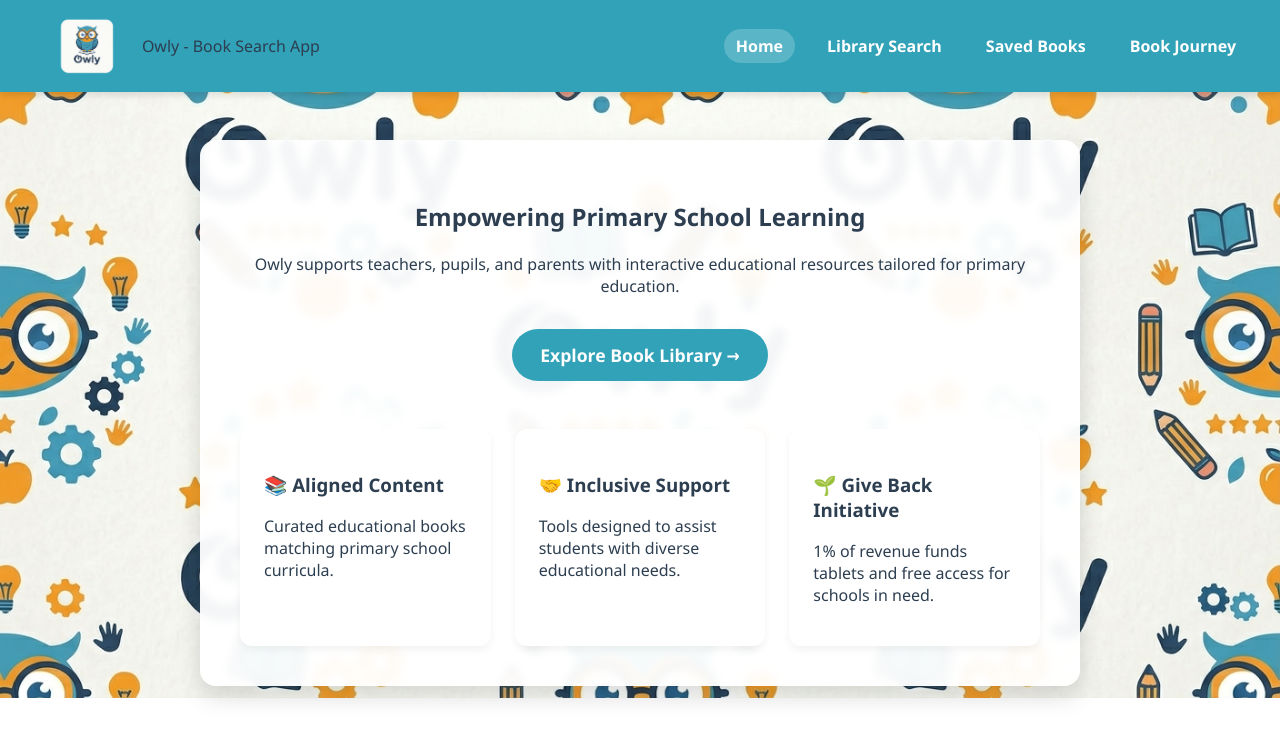
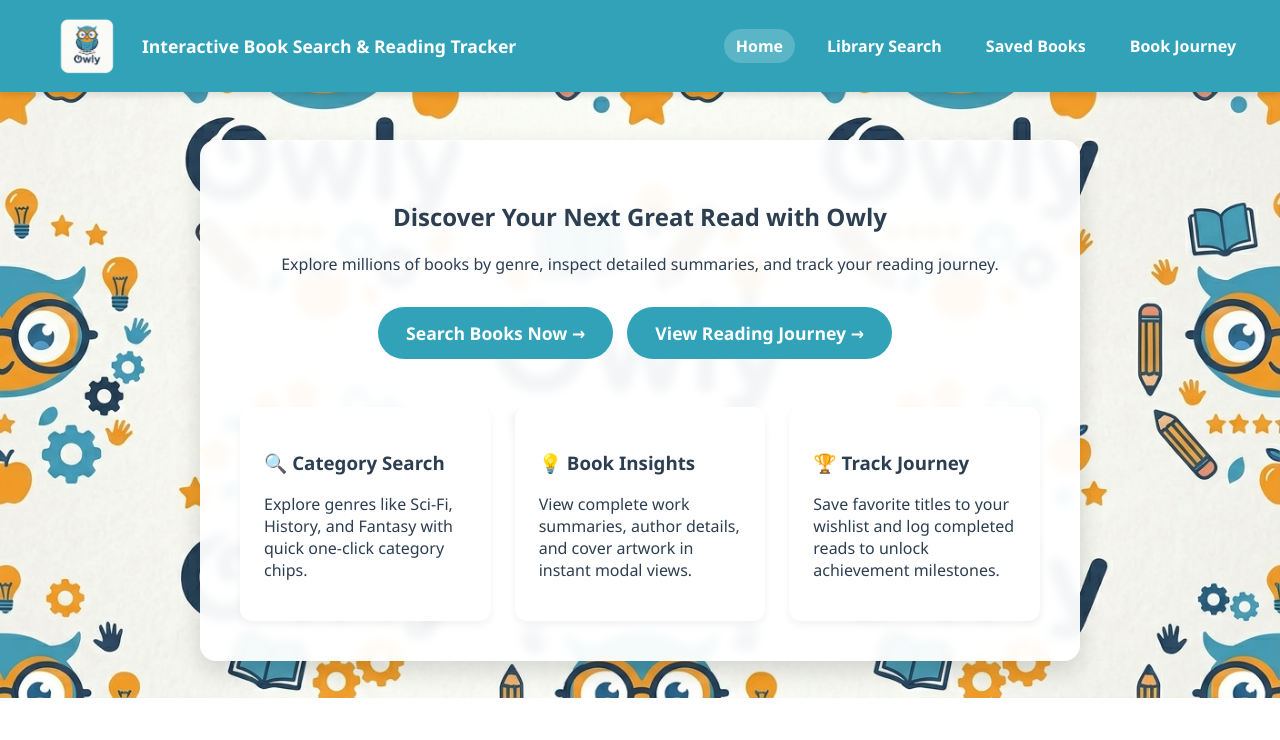
Before and after one commit to filos93/owly-book-search, a website built with Vite: page index.html in a window 1280 px wide. Built offline with nearby package versions, Linux system fonts and the light colour scheme.

Commit message:
feat: add SEO meta tags, Open Graph cards

```diff
--- a/index.html
+++ b/index.html
@@ -3,7 +3,21 @@
 <head>
   <meta charset="UTF-8" />
   <meta name="viewport" content="width=device-width, initial-scale=1.0" />
-  <title>Owly - Book Search App</title>
+  <title>Owly - Interactive Book Search & Reading Tracker</title>
+  <meta name="description" content="Discover new books, explore genres via interactive category chips, and track your reading goals." />
+  <meta name="robots" content="index, follow" />
+  <meta name="viewport" content="width=device-width, initial-scale=1.0" />
+  <!-- Open Graph / Facebook / LinkedIn -->
+  <meta property="og:type" content="website" />
+  <meta property="og:title" content="Owly - Interactive Book Search & Reading Tracker" />
+  <meta property="og:description" content="Discover new books, explore genres via interactive category chips, and track your reading goals." />
+  <meta property="og:image" content="/img/logo.png" />
+  <meta property="og:url" content="https://owly-app.com/" />
+  <!-- Twitter -->
+  <meta name="twitter:card" content="summary_large_image" />
+  <meta name="twitter:title" content="Owly - Interactive Book Search & Reading Tracker" />
+  <meta name="twitter:description" content="Discover new books, explore genres via interactive category chips, and track your reading goals." />
+  <meta name="twitter:image" content="/img/logo.png" />
   <link rel="icon" type="image/png" href="/img/favicon.png" />
   <link rel="stylesheet" href="./src/css/style.css" />
 </head>
@@ -11,7 +25,7 @@
   <header class="app-header">
     <div class="logo-container">
       <img src="/img/logo.png" alt="Owly Logo" class="app-logo" />
-      <p class="app-tagline">Owly - Book Search App</p>
+      <p class="app-tagline">Interactive Book Search & Reading Tracker</p>
     </div>
     <nav class="nav-links">
       <a href="index.html" class="nav-link active">Home</a>
@@ -24,27 +38,28 @@
 
   <main class="container hero-container">
     <section class="hero-section">
-      <h1>Empowering Primary School Learning</h1>
+      <h1>Discover Your Next Great Read with Owly</h1>
       <p class="hero-description">
-        Owly supports teachers, pupils, and parents with interactive educational resources tailored for primary education.
+        Explore millions of books by genre, inspect detailed summaries, and track your reading journey.
       </p>
       <div class="cta-wrapper">
-        <a href="search.html" class="cta-button">Explore Book Library &rarr;</a>
+        <a href="search.html" class="cta-button">Search Books Now &rarr;</a>
+        <a href="levels.html" class="cta-button secondary">View Reading Journey &rarr;</a>
       </div>
     </section>
 
     <section class="features-grid">
       <div class="feature-card">
-        <h3>📚 Aligned Content</h3>
-        <p>Curated educational books matching primary school curricula.</p>
+        <h3>🔍 Category Search</h3>
+        <p>Explore genres like Sci-Fi, History, and Fantasy with quick one-click category chips.</p>
       </div>
       <div class="feature-card">
-        <h3>🤝 Inclusive Support</h3>
-        <p>Tools designed to assist students with diverse educational needs.</p>
+        <h3>💡 Book Insights</h3>
+        <p>View complete work summaries, author details, and cover artwork in instant modal views.</p>
       </div>
       <div class="feature-card">
-        <h3>🌱 Give Back Initiative</h3>
-        <p>1% of revenue funds tablets and free access for schools in need.</p>
+        <h3>🏆 Track Journey</h3>
+        <p>Save favorite titles to your wishlist and log completed reads to unlock achievement milestones.</p>
       </div>
     </section>
   </main>
--- a/src/css/style.css
+++ b/src/css/style.css
@@ -37,6 +37,12 @@ body {
   justify-content: space-between;
   align-items: center;
   box-shadow: 0 4px 6px rgba(0, 0, 0, 0.1);
+}
+
+.app-tagline {
+  color: #ffffff; /* White text for strong contrast against teal */
+  font-weight: 600;
+  font-size: 1.1rem;
 }
 
 .logo-container {
@@ -99,6 +105,7 @@ body {
   text-decoration: none;
   font-size: 1.1rem;
   margin-top: 1rem;
+  margin-right: 10px;
   transition: background-color 0.2s ease;
 }
 
```
Also changed, not shown: levels.html (+16 -2 lines), search.html (+16 -2 lines), wishlist.html (+16 -2 lines).
